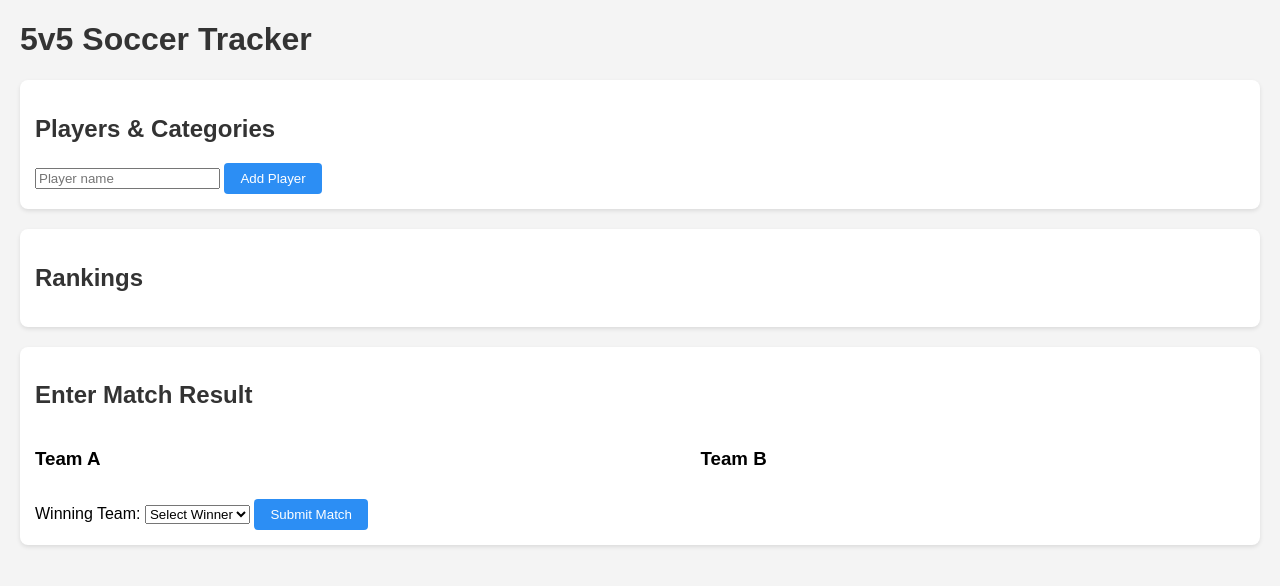
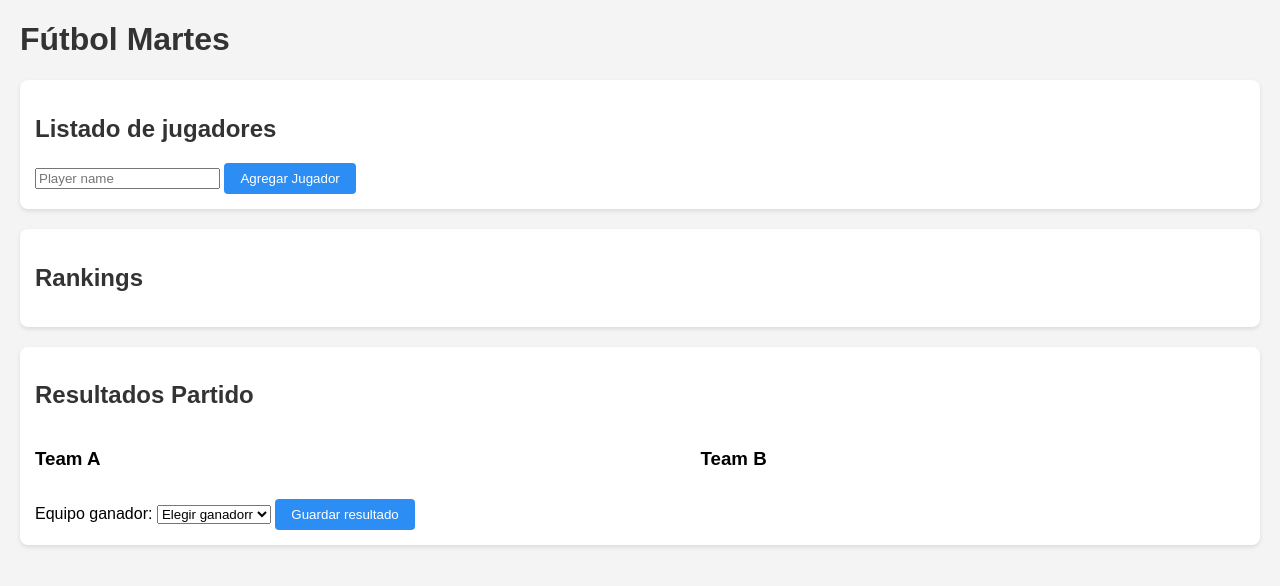
Before and after one commit to Fede-U/FutbolMartes, a plain HTML site: page index.html in a window 1280 px wide. Drawn offline with Linux system fonts and the light colour scheme.

Commit message:
Update index.html
Traduccion

```diff
--- a/index.html
+++ b/index.html
@@ -2,22 +2,19 @@
 <html lang="en">
 <head>
   <meta charset="UTF-8">
-  <title>5v5 Soccer Tracker</title>
+  <title>Fútbol Martes</title>
   <link rel="stylesheet" href="style.css">
 </head>
 <body>
-  <h1>5v5 Soccer Tracker</h1>
-
-
-  <!-- Add this inside the #player-list section, before #players-container -->
+  <h1>Fútbol Martes</h1>
 
 
   <!-- Player List & Categories -->
   <section id="player-list">
-    <h2>Players & Categories</h2>
+    <h2>Listado de jugadores</h2>
       <form id="addPlayerForm">
         <input type="text" id="newPlayerName" placeholder="Player name" required>
-        <button type="submit">Add Player</button>
+        <button type="submit">Agregar Jugador</button>
       </form>
     <div id="players-container"></div>
   </section>
@@ -30,7 +27,7 @@
 
   <!-- Match Input Form -->
   <section id="match-form">
-    <h2>Enter Match Result</h2>
+    <h2>Resultados Partido</h2>
 
     <form id="matchInput">
       <div class="teams">
@@ -44,14 +41,14 @@
         </div>
       </div>
 
-      <label for="winner">Winning Team:</label>
+      <label for="winner">Equipo ganador:</label>
       <select id="winner" required>
-        <option value="">Select Winner</option>
+        <option value="">Elegir ganadorr</option>
         <option value="A">Team A</option>
         <option value="B">Team B</option>
       </select>
 
-      <button type="submit">Submit Match</button>
+      <button type="submit">Guardar resultado</button>
     </form>
   </section>
 
```
